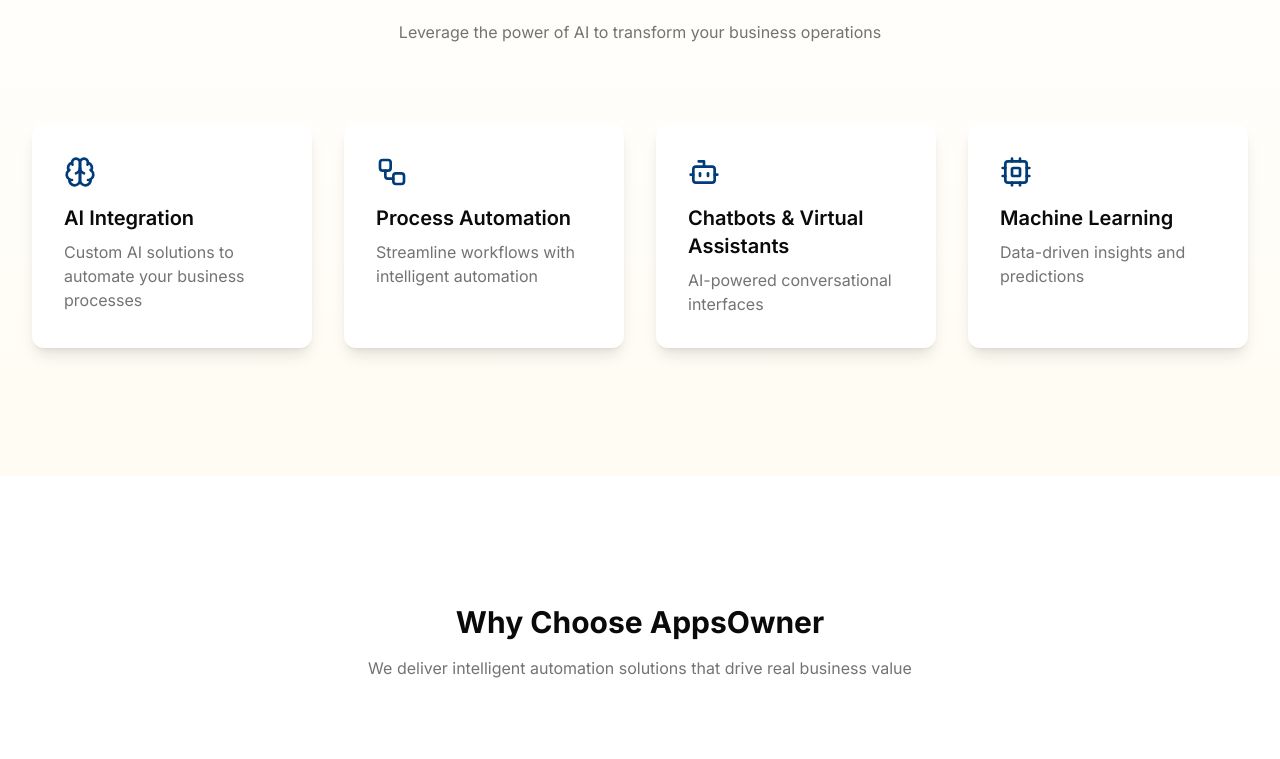
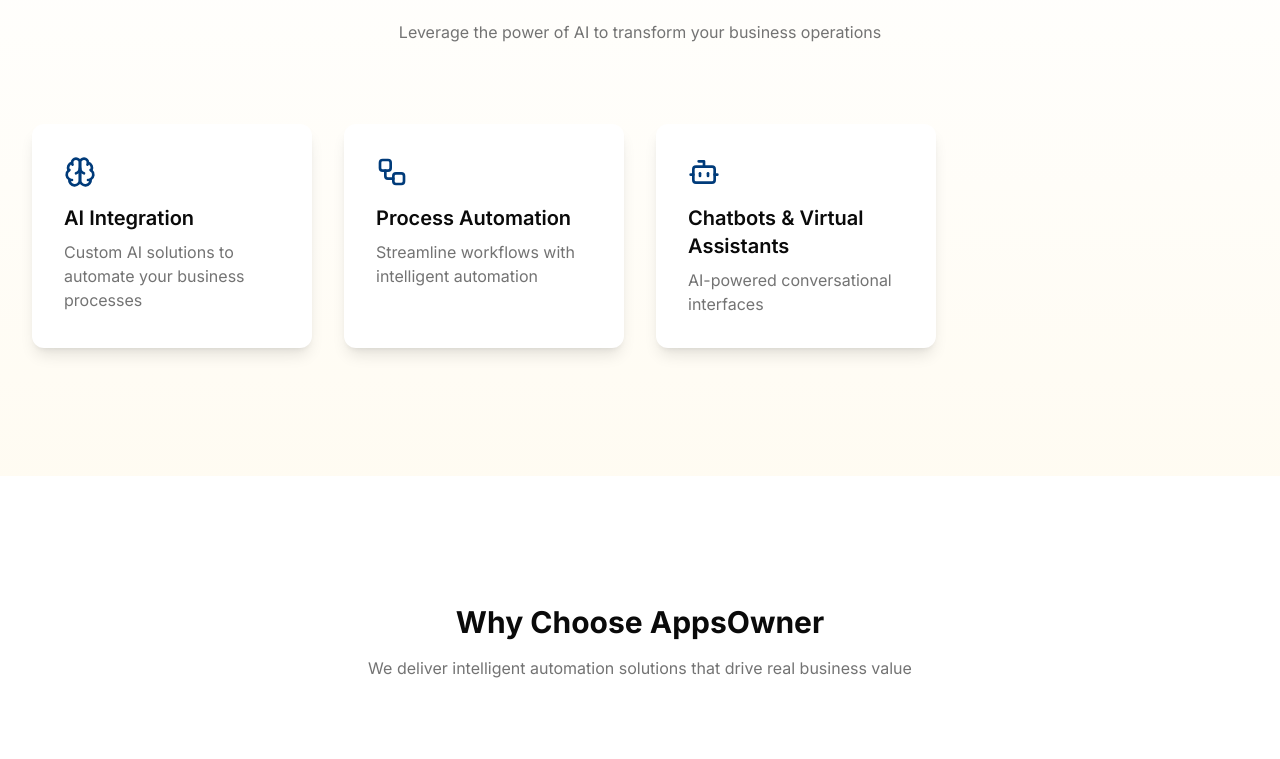
Before and after one commit to appsowner/appsownersite, a Next.js app: page / in a window 1280 px wide. Shown: the part 960-1719 px from the top of the page. Built offline with nearby package versions, Linux system fonts and the light colour scheme.

Commit message:
Update page.tsx

```diff
--- a/app/page.tsx
+++ b/app/page.tsx
@@ -22,11 +22,6 @@ export default function Home() {
       icon: <Bot className="w-8 h-8" />,
       title: 'Chatbots & Virtual Assistants',
       desc: 'AI-powered conversational interfaces'
-    },
-    {
-      icon: <Cpu className="w-8 h-8" />,
-      title: 'Machine Learning',
-      desc: 'Data-driven insights and predictions'
     }
   ];
 
@@ -40,7 +35,7 @@ export default function Home() {
               src="/logo.png"
               alt="AppsOwner"
               width={180}
-              height={40}
+              height={180}
               className="w-auto h-8"
             />
             <a
```
